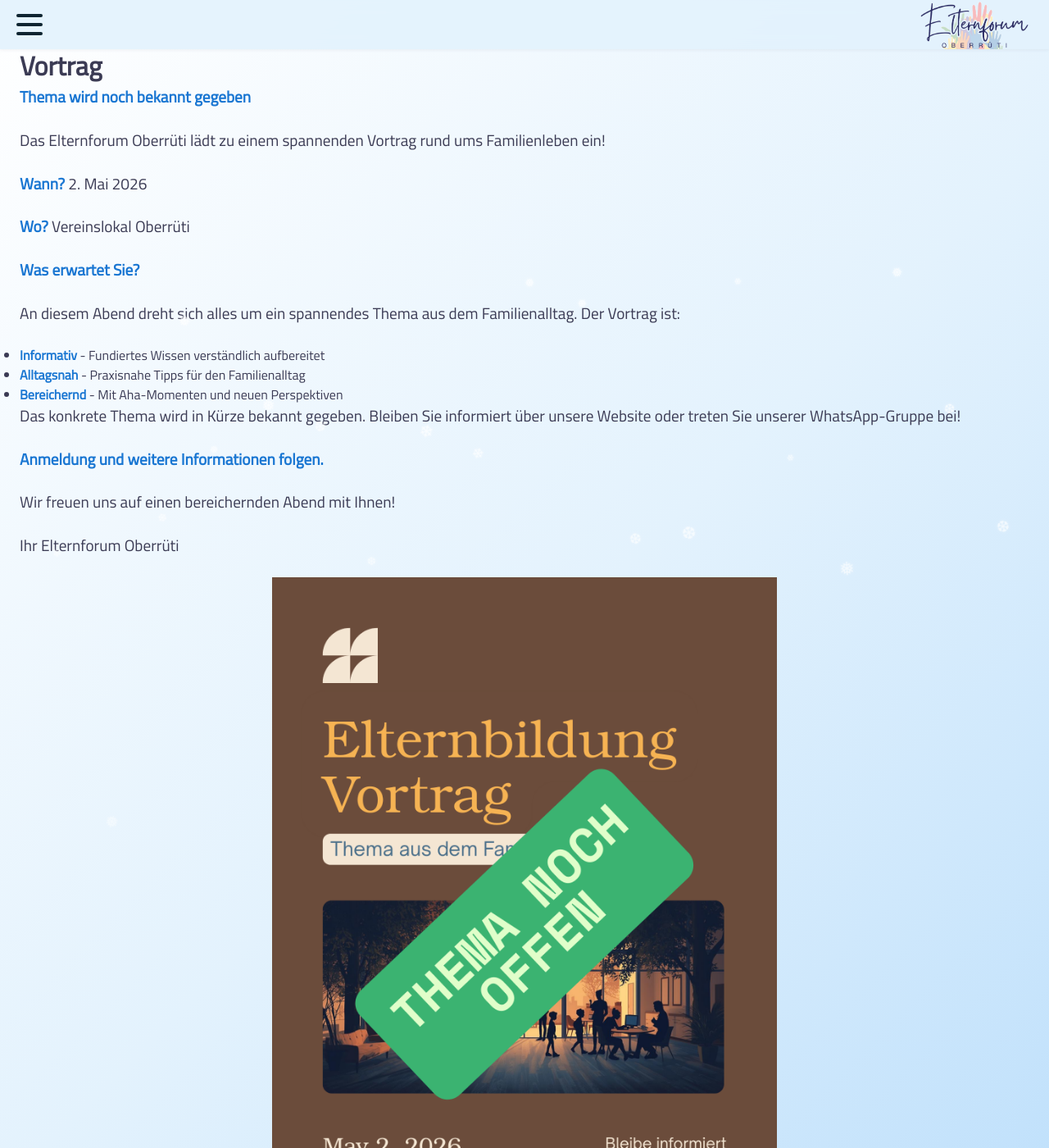
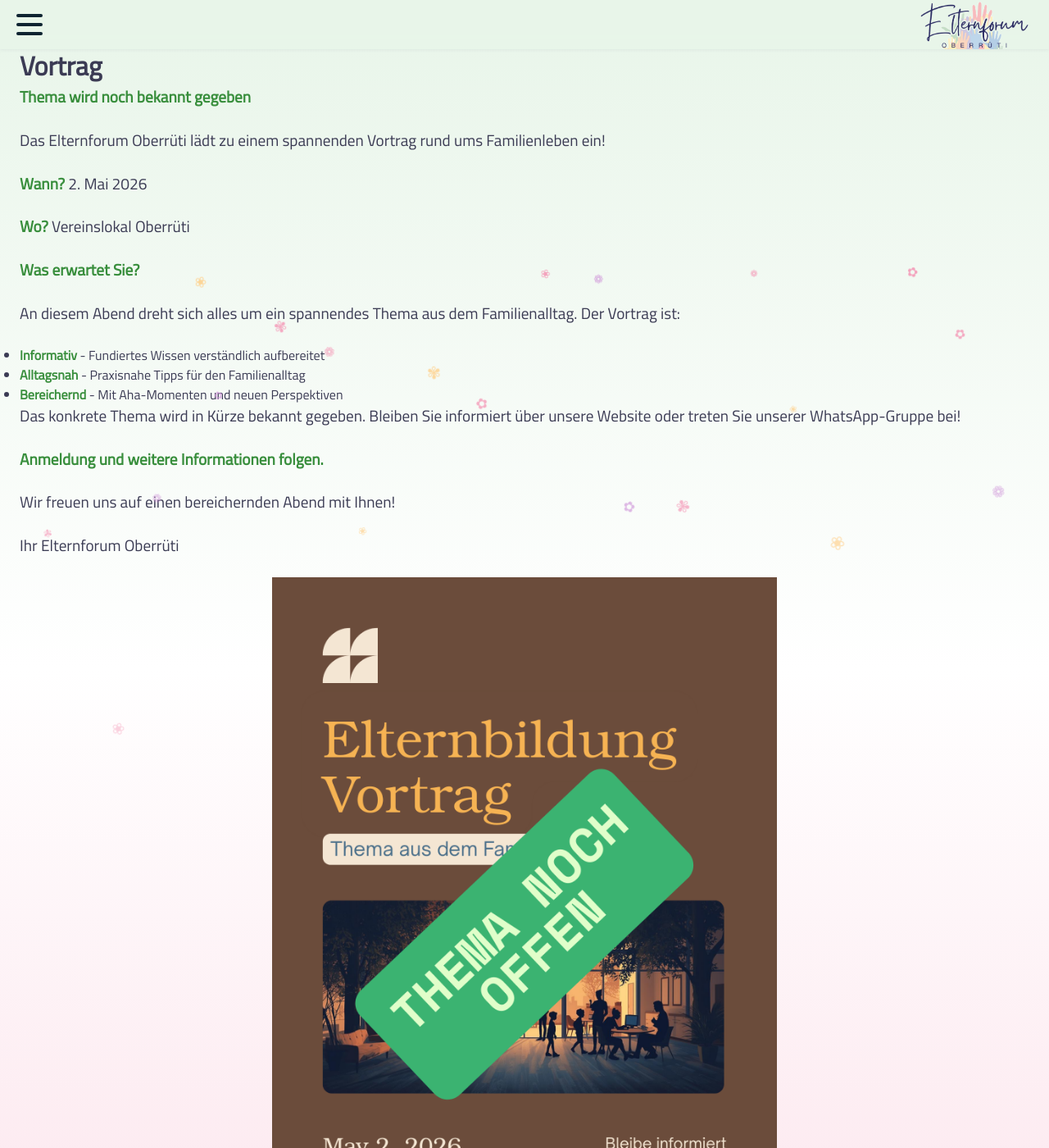
Before and after one commit to ef-oberrueti/ef-oberrueti.github.io, a Jekyll site: the page built from _events/vortrag.md, in a window 1280 px wide and 1400 px high. Shown: the whole window at 82% size. Built offline with Jekyll 4.4.1, drawn with Linux system fonts in a browser that asks for light colours.

Commit message:
feat: spring theme, updated TfA flyer, remove Vortrag event
- Replace winter CSS/snowflakes with spring theme (falling petals, green-to-pink gradient)
- Update Turnhalle für Alle flyer to new image
- Remove cancelled Vortrag event on 2. Mai 2026

Co-Authored-By: Claude Sonnet 4.6 <noreply@anthropic.com>

```diff
--- a/_data/events.yml
+++ b/_data/events.yml
@@ -124,12 +124,6 @@ y2026:
     cover: TfA_Cover1.png
     short: Die Schülerinnen und Schüler der 1. – 6. Klasse von Oberrüti sind herzlich eingeladen zu Spiel & Spass am Sonntagmorgen in der Doppelturnhalle.
     link: events/turnhalle_fuer_alle.html
-  - title: Vortrag
-    from: 2026-05-02
-    to:
-    cover: Flyer - Elternbildung Vortrag.png
-    short: Thema noch offen - An diesem Vortrag dreht sich alles um ein spannendes Thema rund ums Familienleben. Informativ, alltagsnah und mit Aha-Momenten.
-    link: events/vortrag.html
   - title: Turnhalle für Alle
     from: 2026-05-10
     to:
--- a/_layouts/default.html
+++ b/_layouts/default.html
@@ -4,33 +4,33 @@
         <meta charset="utf-8">
         <title>{{ page.title }}</title>
         <link rel="stylesheet" href="/assets/css/menu25.css">
-        <link rel="stylesheet" href="/assets/css/winter.css">
+        <link rel="stylesheet" href="/assets/css/spring.css">
         <meta name="viewport" content="width=device-width, initial-scale=1">
         <meta name="keywords" content="{{page.keywords}}">
         <meta name="description" content="{{page.description}}">
       </head>
 <body>
-    <!-- Schneeflocken -->
-    <div class="snowflake">❅</div>
-    <div class="snowflake">❅</div>
-    <div class="snowflake">❆</div>
-    <div class="snowflake">❄</div>
-    <div class="snowflake">❅</div>
-    <div class="snowflake">❆</div>
-    <div class="snowflake">❄</div>
-    <div class="snowflake">❅</div>
-    <div class="snowflake">❆</div>
-    <div class="snowflake">❄</div>
-    <div class="snowflake">❅</div>
-    <div class="snowflake">❆</div>
-    <div class="snowflake">❄</div>
-    <div class="snowflake">❅</div>
-    <div class="snowflake">❆</div>
-    <div class="snowflake">❄</div>
-    <div class="snowflake">❅</div>
-    <div class="snowflake">❆</div>
-    <div class="snowflake">❄</div>
-    <div class="snowflake">❅</div>
+    <!-- Blütenblätter -->
+    <div class="petal">❀</div>
+    <div class="petal">✿</div>
+    <div class="petal">❁</div>
+    <div class="petal">✾</div>
+    <div class="petal">❀</div>
+    <div class="petal">✿</div>
+    <div class="petal">❁</div>
+    <div class="petal">❀</div>
+    <div class="petal">✿</div>
+    <div class="petal">❁</div>
+    <div class="petal">✾</div>
+    <div class="petal">❀</div>
+    <div class="petal">✿</div>
+    <div class="petal">❁</div>
+    <div class="petal">✾</div>
+    <div class="petal">❀</div>
+    <div class="petal">✿</div>
+    <div class="petal">❁</div>
+    <div class="petal">✾</div>
+    <div class="petal">❀</div>
 
     {% include navigation.html %}
     <main class="main">
--- /dev/null
+++ b/assets/css/spring.css
@@ -0,0 +1,113 @@
+/* Spring Theme CSS */
+
+/* Frühlingliche Farbpalette */
+body {
+  --spring-pink: #F06292;
+  --spring-light-pink: #FCE4EC;
+  --spring-green: #66BB6A;
+  --spring-light-green: #E8F5E9;
+  --spring-white: #FFFFFF;
+
+  /* Sanfter Frühlings-Gradient – Grün oben, Pink unten */
+  background-image: linear-gradient(to bottom, var(--spring-light-green), var(--spring-white) 50%, var(--spring-light-pink)) !important;
+  background-size: 100% 100% !important;
+  animation: none !important;
+}
+
+/* Blütenblatt-Fall Animation */
+.petal {
+  position: fixed;
+  top: -20px;
+  z-index: 9999;
+  user-select: none;
+  cursor: default;
+  animation-name: petalfall;
+  animation-timing-function: ease-in-out;
+  animation-iteration-count: infinite;
+  color: #F48FB1;
+  font-size: 1em;
+  opacity: 0.85;
+}
+
+@keyframes petalfall {
+  0% {
+    transform: translateY(0vh) translateX(0px) rotate(0deg);
+    opacity: 0.9;
+  }
+  25% {
+    transform: translateY(25vh) translateX(20px) rotate(90deg);
+  }
+  50% {
+    transform: translateY(50vh) translateX(-15px) rotate(180deg);
+  }
+  75% {
+    transform: translateY(75vh) translateX(25px) rotate(270deg);
+  }
+  100% {
+    transform: translateY(105vh) translateX(-10px) rotate(360deg);
+    opacity: 0.2;
+  }
+}
+
+/* Unterschiedliche Blütenblatt-Animationen für natürlicheren Effekt */
+.petal:nth-child(1)  { left: 10%; animation-duration: 9s;  font-size: 1.2em; color: #F48FB1; }
+.petal:nth-child(2)  { left: 20%; animation-duration: 13s; animation-delay: 1s;   font-size: 0.8em; color: #CE93D8; }
+.petal:nth-child(3)  { left: 30%; animation-duration: 11s; animation-delay: 2s;   font-size: 1em;   color: #F48FB1; }
+.petal:nth-child(4)  { left: 40%; animation-duration: 15s; animation-delay: 0.5s; font-size: 1.3em; color: #FFCC80; }
+.petal:nth-child(5)  { left: 50%; animation-duration: 12s; animation-delay: 3s;   font-size: 0.9em; color: #F48FB1; }
+.petal:nth-child(6)  { left: 60%; animation-duration: 10s; animation-delay: 1.5s; font-size: 1.1em; color: #CE93D8; }
+.petal:nth-child(7)  { left: 70%; animation-duration: 14s; animation-delay: 2.5s; font-size: 0.7em; color: #F48FB1; }
+.petal:nth-child(8)  { left: 80%; animation-duration: 11s; animation-delay: 0.8s; font-size: 1.4em; color: #FFCC80; }
+.petal:nth-child(9)  { left: 90%; animation-duration: 12s; animation-delay: 1.8s; font-size: 1em;   color: #F48FB1; }
+.petal:nth-child(10) { left: 15%; animation-duration: 13s; animation-delay: 0.3s; font-size: 0.9em; color: #CE93D8; }
+.petal:nth-child(11) { left: 25%; animation-duration: 11s; animation-delay: 2.2s; font-size: 1.2em; color: #F48FB1; }
+.petal:nth-child(12) { left: 35%; animation-duration: 10s; animation-delay: 1.3s; font-size: 0.8em; color: #FFCC80; }
+.petal:nth-child(13) { left: 45%; animation-duration: 14s; animation-delay: 0.6s; font-size: 1.1em; color: #F48FB1; }
+.petal:nth-child(14) { left: 55%; animation-duration: 12s; animation-delay: 2.8s; font-size: 0.9em; color: #CE93D8; }
+.petal:nth-child(15) { left: 65%; animation-duration: 11s; animation-delay: 1.1s; font-size: 1.3em; color: #F48FB1; }
+.petal:nth-child(16) { left: 75%; animation-duration: 13s; animation-delay: 0.9s; font-size: 0.7em; color: #FFCC80; }
+.petal:nth-child(17) { left: 85%; animation-duration: 15s; animation-delay: 2.4s; font-size: 1em;   color: #F48FB1; }
+.petal:nth-child(18) { left: 95%; animation-duration: 10s; animation-delay: 1.6s; font-size: 1.2em; color: #CE93D8; }
+.petal:nth-child(19) { left: 5%;  animation-duration: 12s; animation-delay: 0.4s; font-size: 0.8em; color: #F48FB1; }
+.petal:nth-child(20) { left: 17%; animation-duration: 14s; animation-delay: 2.1s; font-size: 1.1em; color: #FFCC80; }
+
+/* Frühlings-Akzent für Event-Karten */
+ul li .title::before {
+  background: var(--spring-green) !important;
+  box-shadow: 0 0 10px rgba(102, 187, 106, 0.3);
+}
+
+/* Frühlinglicher Akzent für Links */
+.proj_title {
+  color: #388E3C !important;
+}
+
+.proj_title:hover {
+  color: var(--spring-green) !important;
+  text-shadow: 0 0 5px rgba(102, 187, 106, 0.3);
+}
+
+/* Frühlingliches Strong-Element */
+strong {
+  color: #388E3C !important;
+}
+
+/* Frischer Schatten für Bilder */
+.img_small {
+  box-shadow: 0 0 20px rgba(102, 187, 106, 0.35), 10px 10px 5px rgba(240, 98, 146, 0.15) !important;
+}
+
+.image_block {
+  box-shadow: 0 0 20px rgba(102, 187, 106, 0.35), 10px 10px 5px rgba(240, 98, 146, 0.15) !important;
+}
+
+/* Frühlinglicher Navbar Hintergrund */
+.nav-container {
+  background-color: rgba(232, 245, 233, 0.9) !important;
+  backdrop-filter: blur(10px);
+}
+
+.navbar .menu-items {
+  background-color: rgba(232, 245, 233, 0.95) !important;
+  box-shadow: inset 0 0 2000px rgba(232, 245, 233, 0.9) !important;
+}
```
Also changed, not shown: _events/turnhalle_fuer_alle.md (+1 -1 lines), _layouts/events.html (+22 -22 lines), 1 other file.
